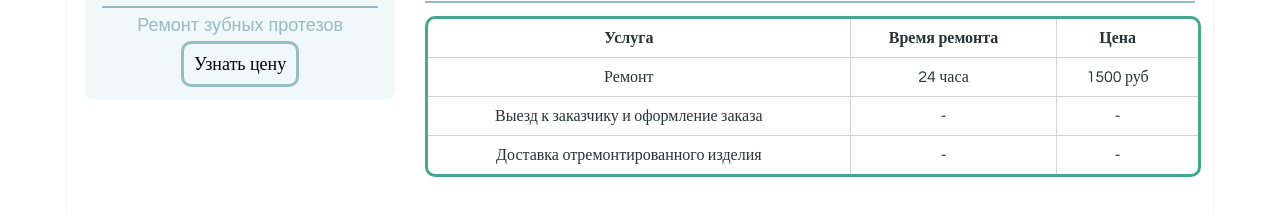
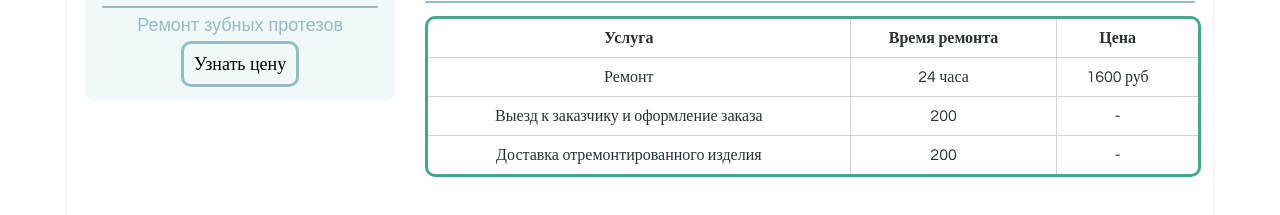
Before and after one commit to Test1002/denture, a plain HTML site: page prices.html in a window 1280 px wide. Shown: the part 263-478 px from the top of the page. Drawn offline with Linux system fonts and the light colour scheme; a web font is replaced by a local one.

Commit message:
'PriceUpdate'

```diff
--- a/prices.html
+++ b/prices.html
@@ -100,16 +100,16 @@
 							<tr>
 								<td>Ремонт</td>
 								<td>24 часа</td>
-								<td>1500 руб</td>
+								<td>1600 руб</td>
 							</tr>
 							<tr>
 								<td>Выезд к заказчику и оформление заказа</td>
-								<td>-</td>
+								<td>200</td>
 								<td>-</td>
 							</tr>
 							<tr>
 								<td>Доставка отремонтированного изделия</td>
-								<td>-</td>
+								<td>200</td>
 								<td>-</td>
 							</tr>
 						</table>
```
